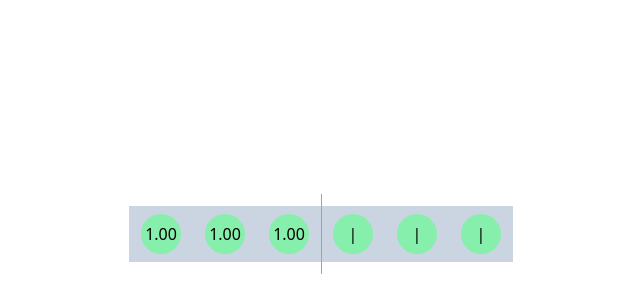
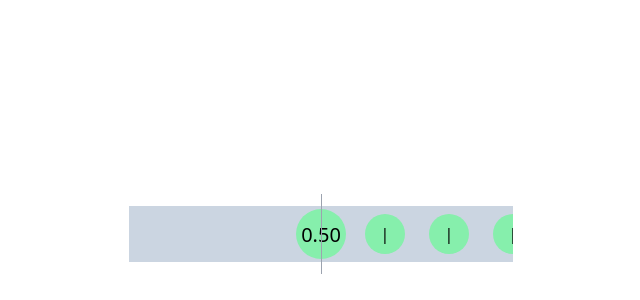
Before and after one commit to Brentably/slide-snap, a Next.js app: page / in a window 1280 px wide. Shown: the part 166-466 px from the top of the page, without its empty margins (319-959 px from the left). Built offline with nearby package versions, Linux system fonts and the light colour scheme.

Commit message:
better names

```diff
--- a/pages/index.tsx
+++ b/pages/index.tsx
@@ -13,10 +13,10 @@ const calculateSpaceHeight = (height: number, itemHeight: number): number => {
 const options = "||||||||||||||||||".split("")
 
 export default function Home() {
-  const ref = useRef<HTMLDivElement>(null)
+  const containerRef = useRef<HTMLDivElement>(null)
   const [selected, setSelected] = useState(-1)
 
-  const containerWidth = ref.current?.clientWidth ?? 384
+  const containerWidth = containerRef.current?.clientWidth ?? 384
   const ITEM_WIDTH = 40 // hardcoded because "w-10"
   const ITEM_MARGIN = 12 // harcoded because "mx-3"
 
@@ -24,15 +24,25 @@ export default function Home() {
 
   const onScroll: UIEventHandler<HTMLDivElement> = () => {}
 
+  useEffect(() => {
+    function scrollEndSnap() {
+      console.log('snap')
+      const container = containerRef.current
+      if(!container) throw new Error()
+
+    }
+    containerRef.current?.addEventListener('scrollend', scrollEndSnap)
+    return () => containerRef.current?.removeEventListener('scrollend', scrollEndSnap)
+  }, [containerRef.current])
 
   return (
     <div className=" min-h-screen flex items-center justify-center">
-      <div className="overflow-scroll relative flex flex-row max-w-sm bg-slate-300 snap-mandatory snap-x scrollbar-hide " onScroll={(e) => {}} ref={ref}>
-        {/* <div style={{ width: `${spacerWidth}px` }} className={`flex-shrink-0`}></div> */}
+      <div className="overflow-scroll relative flex flex-row max-w-sm bg-slate-300 snap-mandatory snap-x scrollbar-hide " onScroll={(e) => {}} ref={containerRef}>
+        <div style={{ width: `${spacerWidth}px` }} className={`flex-shrink-0`}></div>
         {options.map((char, i) => (
-          <Option key={i} index={i} content={char} setSelected={setSelected} selected={selected} containerRef={ref} />
+          <Option key={i} index={i} content={char} setSelected={setSelected} selected={selected} containerRef={containerRef} />
         ))}
-        {/* <div style={{ width: `${spacerWidth}px` }} className={`flex-shrink-0`}></div> */}
+        <div style={{ width: `${spacerWidth}px` }} className={`flex-shrink-0`}></div>
       </div>
       <div className="fixed left-1/2 -translate-x-1/2 bg-gray-400 w-[1px] h-20">
 
@@ -67,6 +77,7 @@ export function Option({
 
   const itemRef = useRef<HTMLDivElement>(null)
   const { scrollXProgress } = useScroll({
+    layoutEffect: false,
     container: containerRef,
     target: itemRef,
     axis: "x",
@@ -75,10 +86,15 @@ export function Option({
     // offset: [`0px ${spacerWidth}px`, `52px ${spacerWidth}px`], // blank of the target meets the blank of the container
   })
   const [content1, setContent1] = useState(content)
+  // scrollXProgress.on("change", )
   useMotionValueEvent(scrollXProgress, "change", (latest) => {
-    console.log(index, latest.toFixed(2))
+    // console.log(index, latest.toFixed(2))
 
     setContent1(latest.toFixed(2))
+  })
+
+  useMotionValueEvent(scrollXProgress, 'animationComplete', () => {
+    console.log('animation complete')
   })
     const scale = useTransform(scrollXProgress, [1, 0.5, 0], [1, 1.25, 1])
 
```
